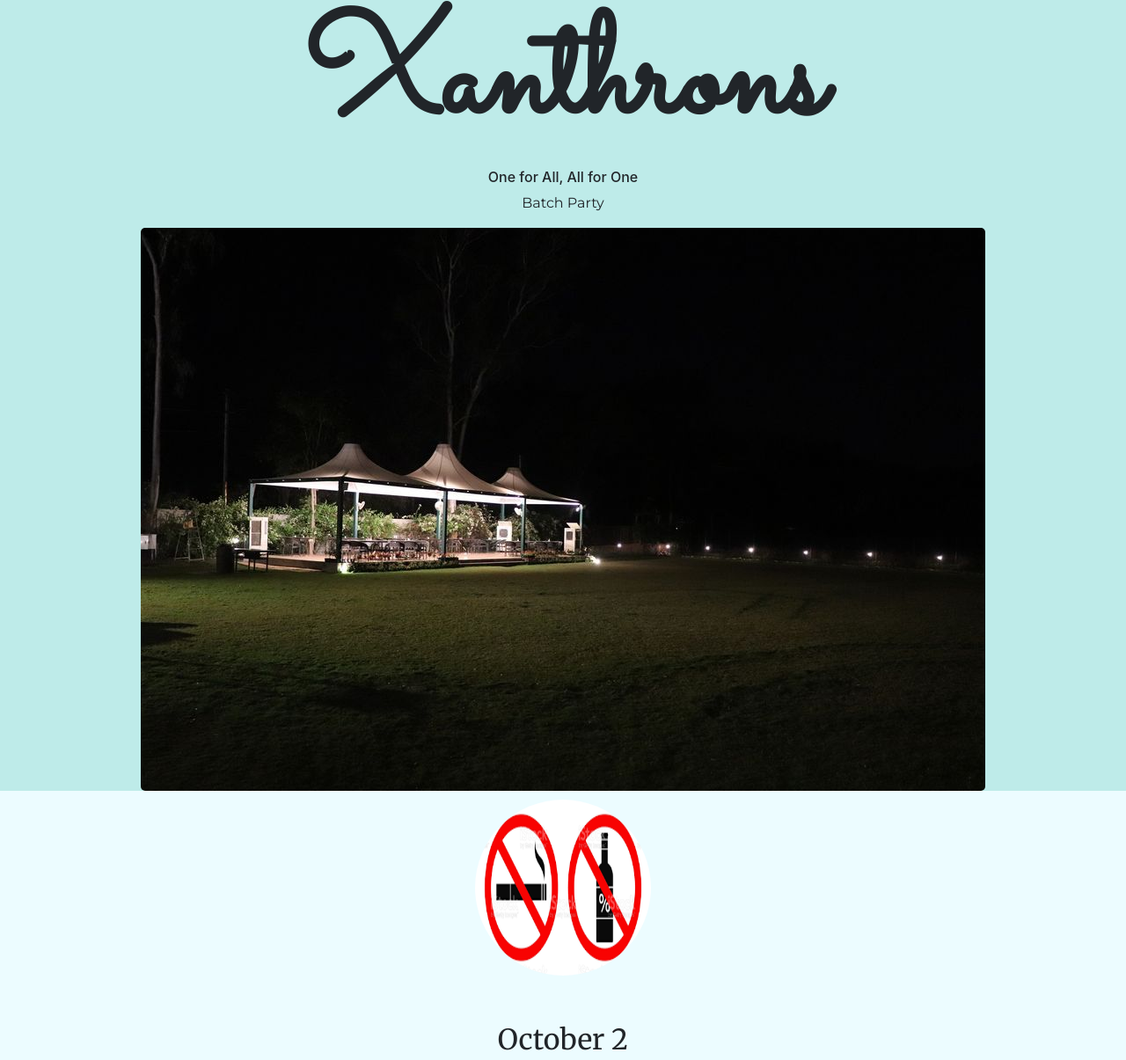
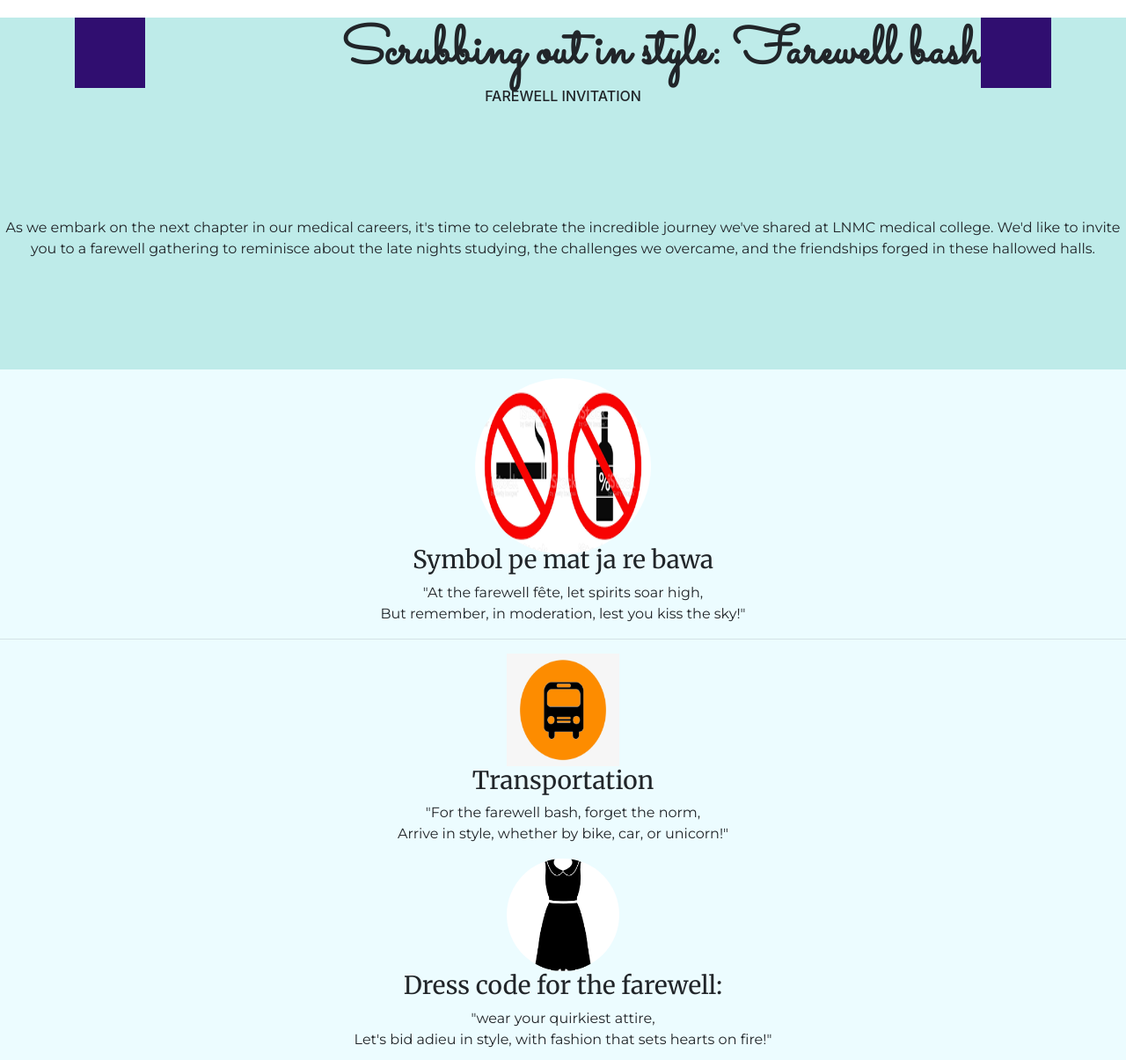
Before and after one commit to pintu4146/Invitation, a plain HTML site: page index.html in a window 1280 px wide. Shown: the top 1205 px of the page at 88% size. Drawn offline with nearby package versions, Linux system fonts and the light colour scheme.

Commit message:
my friend forced

```diff
--- a/CSS/style.css
+++ b/CSS/style.css
@@ -1,8 +1,10 @@
 body{
 
-  margin: 0;
-  text-align: center;
-  font-family: 'Merriweather', serif;
+  body {
+    font-family: 'Cormorant Garamond', serif;
+    font-size: 20px;
+    color: #333333;
+}
 }
 
 #sprinklers h1 {
@@ -23,9 +25,11 @@ canvas {
 .top{
 background-color: #beebe9;
     margin: 0;
-    margin-top: 0;
+    margin-top: 20px;
     text-align: center;
 position: relative;
+width: 100%; /* Full width */
+    height: 400px;
 }
 #icon{
       /* padding-right: 300%; */
@@ -40,7 +44,7 @@ font-style: normal;
 font-weight:bold;
   margin: 0;
   font-family: 'Sacramento', cursive;
-  font-size:400%;
+  font-size:150%;
   color:
 text-align: center;
 top:0;
@@ -120,3 +124,28 @@ text-align: center;
 margin-top: 0;
 background-color: #ecfcff;
 }
+
+  .container {
+    display: flex;
+    align-items: center;
+    justify-content: space-between;
+  }
+
+
+
+.image-placeholder {
+  width: 80px; /* Adjust the width as needed */
+  height: 80px; /* Adjust the height as needed */
+  background-color: #300e70; /* Placeholder color */
+}
+
+.left {
+  margin-right: auto; /* Pushes to the left */
+}
+
+.right {
+  margin-left: 0; /* Pushes to the right */
+}
+#intro {
+  margin-top: 8rem;
+}
--- a/index.html
+++ b/index.html
@@ -7,6 +7,7 @@
   <link rel="icon" href="favicon.ico">
   <link href="https://fonts.googleapis.com/css?family=Merriweather|Montserrat|Sacramento&display=swap" rel="stylesheet">
   <link rel="stylesheet" href="https://stackpath.bootstrapcdn.com/bootstrap/4.3.1/css/bootstrap.min.css" integrity="sha384-ggOyR0iXCbMQv3Xipma34MD+dH/1fQ784/j6cY/iJTQUOhcWr7x9JvoRxT2MZw1T" crossorigin="anonymous">
+  <link href="https://fonts.googleapis.com/css2?family=Cormorant+Garamond:wght@400;500;700&display=swap" rel="stylesheet">
 </head>
 
 <body>
@@ -16,38 +17,49 @@
     <!-- <img class="top-cloud" src="image1\cloud.png" alt="cloud"> -->
 
 <div class="h1">
-<h1>Xanthrons</h1>
-<h6>One for All, All for One</h6></h6>
+  <div class="container">
+    <div class="image-placeholder left">
+      <!-- <img src="image1\med-sign.jpeg" alt="Medical Sign"> -->
+    </div>
+    <h1>Scrubbing out in style: Farewell bash</h1>
+    <div class="image-placeholder right"></div>
+  </div>
+
+<h6>FAREWELL INVITATION</h6>
     <!-- <h5 id="subHeading">
       ONE FOR ALL, ALL FOR ONE
     </h5> -->
     </div>
-    <p>Batch Party</p>
-    <img  src="image1\MHK.jpg" alt="mountain" id="rcHotelPic">
+     <p id="intro">
+      As we embark on the next chapter in our medical careers, it's time to celebrate the incredible journey we've shared at LNMC medical college.
+      We'd like to invite you to a farewell gathering to reminisce about the late nights studying, the challenges we overcame, and the friendships forged in these hallowed halls.
+    </p>
+
+    <!-- <img  src="image1\MHK.jpg" alt="mountain" id="rcHotelPic"> -->
 
   </div>
 
   <div class="middle-container">
     <div class="profile">
       <img class="noAL" src="image1\noAlcohol.png" alt="noAlcohol picture">
-      <h2> October 2</h2>
-      <p>As we all know importance of this date, so neither Authority nor the Organising Committee going to allow any sort of smoking and drinking during the event.  </p>
+      <h3>Symbol pe mat ja re bawa</h3>
+      <p>"At the farewell fête, let spirits soar high,<br>
+        But remember, in moderation, lest you kiss the sky!"<br>
+       </p>
     </div>
     <hr>
     <div class="skills">
       <div class="skill-row">
         <img class="code-skill-pic" src="image1\tPort.png" alt="skills-coding">
         <h3>Transportation</h3>
-        <p>To make this event more accessible and risk free,we are provinding</p>
-        <ul>
-          <li>Public Transportation</li>
-          <li>Both ON and OFF</li>
-        </ul>
+       <p>"For the farewell bash, forget the norm,<br>
+        Arrive in style, whether by bike, car, or unicorn!"</p>
       </div>
       <div class="skill-row">
         <img class="momo" src="image1\DressCode1.png" alt="skill">
-        <h3>Dress Code</h3>
-        <p>As per Individual Choice</p>
+        <h3>Dress code for the farewell: </h3>
+        <p>"wear your quirkiest attire,<br>
+          Let's bid adieu in style, with fashion that sets hearts on fire!"</p>
       </div>
     </div>
     <hr>
@@ -56,22 +68,27 @@
       <!-- //<a href="https://www.google.com/maps/dir/23.1713234,77.4782782/Nature+Cottage,+to,+Barkhedi+Kalan,+National+Law+Institute+University,+Bhopal,+Madhya+Pradesh/@23.1961711,77.3853167,13z/data=!3m1!4b1!4m9!4m8!1m1!4e1!1m5!1m1!1s0x397c5cc60a4c7d99:0xf59e6a097477416c!2m2!1d77.3682664!2d23.1985664">map</a> -->
       <img  class="noAL"  src="image1\map.jpg" alt="noAlcohol picture">
       <h2> Know Venue</h2>
-      <p>This is just to make you familiar with Event Venue</p>
+      <p>In the tapestry of farewells, let's weave a thread of delight,<br>
+        With laughter echoing and emotions taking flight.<br>
+        For in this moment, let's cherish and unite,<br>
+        Inspiring each of us to attend, shining bright.</p>
+      <!-- <p>This is just to make you familiar with Event Venue</p> -->
 
-      <button type="button" class="btn btn-primary" onclick="myFunction()"  name="button">Facebook</button>
+
+      <button type="button" class="btn btn-primary" onclick="myFunction()"  name="button">RSVP</button>
       <button type="button" class="btn btn-primary" onclick="mapFunction()">map</button>
 
     </div>
     <!-- ..........map......... -->
     <hr>
     <!-- <div class="menu">
-      <!-- //<a href="https://www.google.com/maps/dir/23.1713234,77.4782782/Nature+Cottage,+to,+Barkhedi+Kalan,+National+Law+Institute+University,+Bhopal,+Madhya+Pradesh/@23.1961711,77.3853167,13z/data=!3m1!4b1!4m9!4m8!1m1!4e1!1m5!1m1!1s0x397c5cc60a4c7d99:0xf59e6a097477416c!2m2!1d77.3682664!2d23.1985664">map</a> -->
+      //<a href="https://www.google.com/maps/dir/23.1713234,77.4782782/Nature+Cottage,+to,+Barkhedi+Kalan,+National+Law+Institute+University,+Bhopal,+Madhya+Pradesh/@23.1961711,77.3853167,13z/data=!3m1!4b1!4m9!4m8!1m1!4e1!1m5!1m1!1s0x397c5cc60a4c7d99:0xf59e6a097477416c!2m2!1d77.3682664!2d23.1985664">map</a> -->
       <!-- <img  class="noAL"  src="image1\fMenu.png" alt="Food Menu picture">
       <h2>MENUS</h2>
       <p>This is just to make you familiar with Event Venue</p> -->
 
 
-    </div> -->
+    </div>
     <div class="contact-me">
 
 
@@ -82,7 +99,7 @@
   <div class="bottom-container">
 
     <p>Designed By:</p>
-    <a href="https://pintu4146.github.io/PINTU/">Pintu Kumar</a>
+    <a href="https://pintu4146.github.io/PINTU/">Pintu </a>
   </div>
   <script src="index.js"></script>
 
--- a/index.js
+++ b/index.js
@@ -3,11 +3,11 @@
 
  function myFunction() {
   // document.getElementsByClassName('btn')[0].ur="hey";
-  window.location.href="https://www.facebook.com/mahokakerwa/";
+  window.location.href="https://forms.gle/BYYxF7tNBbFg1zkr7";
 }
 function mapFunction()
 {
-  window.location.href="https://maps.app.goo.gl/2prMaJCikqbbN2D56";
+  window.location.href="https://maps.app.goo.gl/zvEzgn5ndUoeywiP7";
 }
 
 
```
Also changed, not shown: image1/med-sign.jpeg (added), image1/you2C-bold%2C-monster-2-370b8185dcd9.webp (added).
